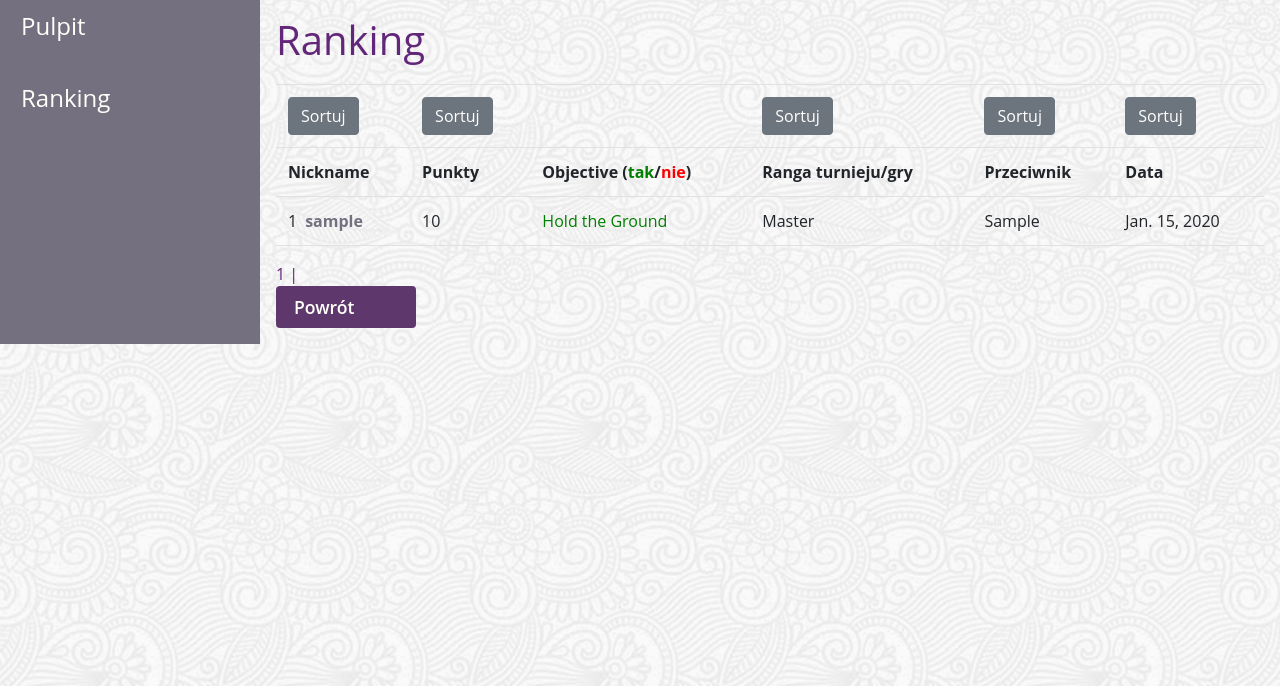
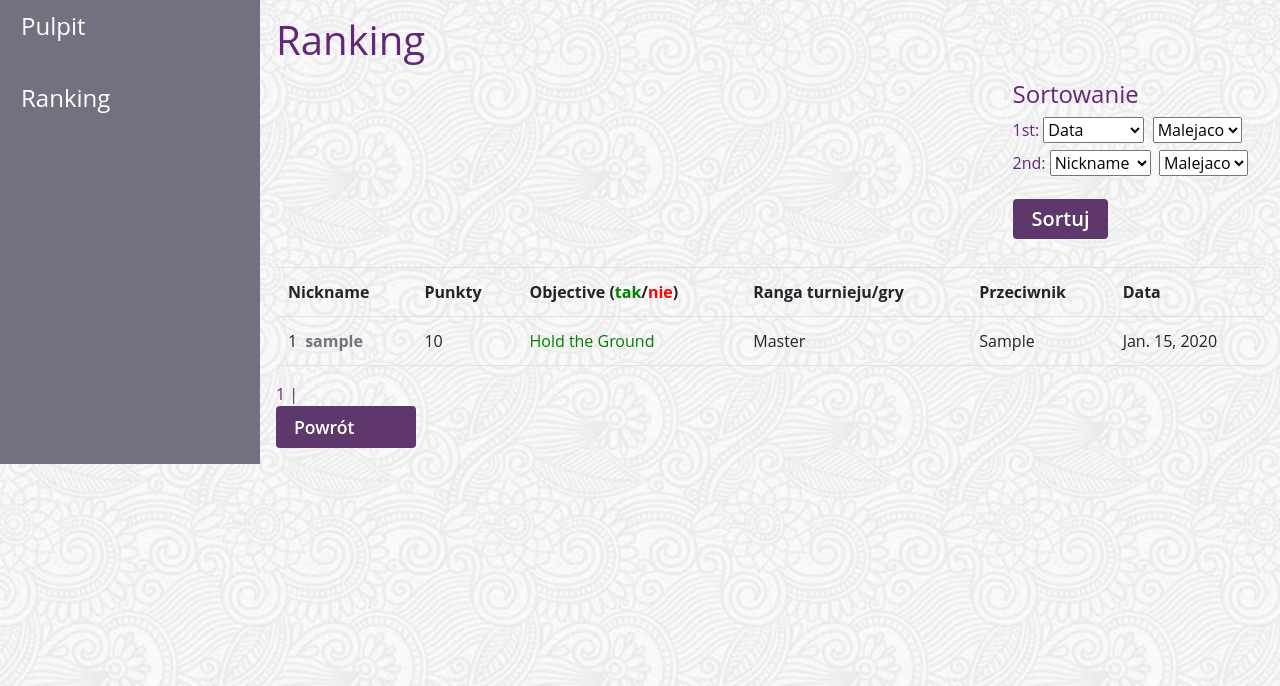
Before and after one commit to semi7semi/DW, a Django app: page /ranking/ in a window 1280 px wide. Shown: the part 114-800 px from the top of the page. Run offline with Django 3.2, Linux system fonts and the light colour scheme; tables that the repository leaves empty hold one stand-in row (values such as "Sample post"); grey boxes are pictures that could not be loaded.

Commit message:
sortowanie v2

```diff
--- a/wfb_app/templates/ranking_list.html
+++ b/wfb_app/templates/ranking_list.html
@@ -2,6 +2,7 @@
 {% block title %}{% endblock %}
 {% block content %}
 <h1>Ranking</h1>
+<div class="dashboard-header m-2 p-2">
     <div class="col-1">
         {% if request.user.is_authenticated %}
         <div class="nav nav-pills nav-justified">
@@ -9,41 +10,43 @@
         </div>
         {% endif %}
     </div>
+    <div class=dashboard-alerts">
+        <h4>Sortowanie</h4>
+        <form action="" method="POST">
+            <label for="sort">1st:</label>
+
+            <select id="sort" name="sort_option">
+                <option value="user">Nickname</option>
+                <option value="battle_points">Punkty</option>
+                <option value="game_rank">Ranga</option>
+                <option value="opponent">Przeciwnik</option>
+                <option value="date" selected>Data</option>
+            </select>
+            <label for="desc"></label>
+            <select id="desc" name="desc">
+                <option value="-">Malejaco</option>
+                <option value="+">Rosnaco</option>
+            </select><br>
+            <label for="sort_sec">2nd:</label>
+            <select id="sort_sec" name="sort_option_sec">
+                <option value="user" selected>Nickname</option>
+                <option value="battle_points">Punkty</option>
+                <option value="game_rank">Ranga</option>
+                <option value="opponent">Przeciwnik</option>
+                <option value="date">Data</option>
+            </select>
+            <label for="desc2"></label>
+            <select id="desc2" name="desc2">
+                <option value="-">Malejaco</option>
+                <option value="+">Rosnaco</option>
+            </select><br>
+            <p></p>
+            <button class="btn btn-color rounded-1 pt-1 pb-1" type="submit" value="Search">Sortuj</button>
+            {% csrf_token %}
+        </form>
+    </div>
+    </div>
         <table class="table border-bottom schedules-content css-serial">
-            <tr>
-                <th>
-                    <form action="" method="POST">
-                    <button class="btn btn-secondary rounded-1" type="submit" name="option" value="name_sort">Sortuj</button>
-                    {% csrf_token %}
-                    </form>
-                </th>
-                <th>
-                    <form action="" method="POST">
-                    <button class="btn btn-secondary rounded-1" type="submit" name="option" value="points_sort">Sortuj</button>
-                    {% csrf_token %}
-                    </form>
-                </th>
-                <th></th>
-                <th>
-                    <form action="" method="POST">
-                    <button class="btn btn-secondary rounded-1" type="submit" name="option" value="rank_sort">Sortuj</button>
-                    {% csrf_token %}
-                    </form>
-                </th>
-                <th>
-                    <form action="" method="POST">
-                    <button class="btn btn-secondary rounded-1" type="submit" name="option" value="opponent_sort">Sortuj</button>
-                    {% csrf_token %}
-                    </form>
-                </th>
-                <th>
-                    <form action="" method="POST">
-                    <button class="btn btn-secondary rounded-1" type="submit" name="option" value="date_sort">Sortuj</button>
-                    {% csrf_token %}
-                    </form>
-                </th>
-            </tr>
-
             <tr>
                 <th>Nickname</th>
                 <th>Punkty</th>
@@ -51,7 +54,6 @@
                 <th>Ranga turnieju/gry</th>
                 <th>Przeciwnik</th>
                 <th>Data</th>
-<!--                <th></th>-->
             </tr>
             {% for result in ranking %}
             <tr class="numbering">
@@ -65,9 +67,6 @@
                 <td>{{ result.get_game_rank_display }}</td>
                 <td>{{ result.opponent  }}</td>
                 <td>{{ result.date  }}</td>
-<!--                {% if request.user.username == result.user.username %}-->
-<!--                <td><a class="btn btn-secondary rounded-1" href="/ranking/edit/{{ result.id }}/">Edytuj</a></td>-->
-<!--                {% endif %}-->
             </tr>
             {% endfor %}
         </table>
--- a/wfb_app/views.py
+++ b/wfb_app/views.py
@@ -337,21 +337,19 @@ class RankingList(View):
 
         return render(request, "ranking_list.html", {"ranking": Pages(request, ranking)})
     def post(self, request):
-        if request.POST.get("option") == "name_sort":
-            ranking = GameResults.objects.all().order_by("user", "-battle_points")
-            return render(request, "ranking_list.html", {"ranking": Pages(request, ranking)})
-        if request.POST.get("option") == "points_sort":
-            ranking = GameResults.objects.all().order_by("-battle_points")
-            return render(request, "ranking_list.html", {"ranking": Pages(request, ranking)})
-        if request.POST.get("option") == "opponent_sort":
-            ranking = GameResults.objects.all().order_by("opponent")
-            return render(request, "ranking_list.html", {"ranking": Pages(request, ranking)})
-        if request.POST.get("option") == "rank_sort":
-            ranking = GameResults.objects.all().order_by("-game_rank", "-date")
-            return render(request, "ranking_list.html", {"ranking": Pages(request, ranking)})
+        sort_option = request.POST.get("sort_option")
+        sort_option_sec = request.POST.get("sort_option_sec")
+        desc = request.POST.get("desc")
+        desc2 = request.POST.get("desc2")
+        if desc == "+":
+            desc = ""
+        if desc2 == "+":
+            desc2 = ""
+        if sort_option == sort_option_sec:
+            ranking = GameResults.objects.all().order_by(f"{desc}{sort_option}")
         else:
-            ranking = GameResults.objects.all().order_by("-date")
-            return render(request, "ranking_list.html", {"ranking": Pages(request, ranking)})
+            ranking = GameResults.objects.all().order_by(f"{desc}{sort_option}", f"{desc2}{sort_option_sec}")
+        return render(request, "ranking_list.html", {"ranking": Pages(request, ranking)})
 
 
 class AddGameResultView(LoginRequiredMixin, View):
```
Also changed, not shown: wfb_app/forms.py (line endings or trailing spaces).
